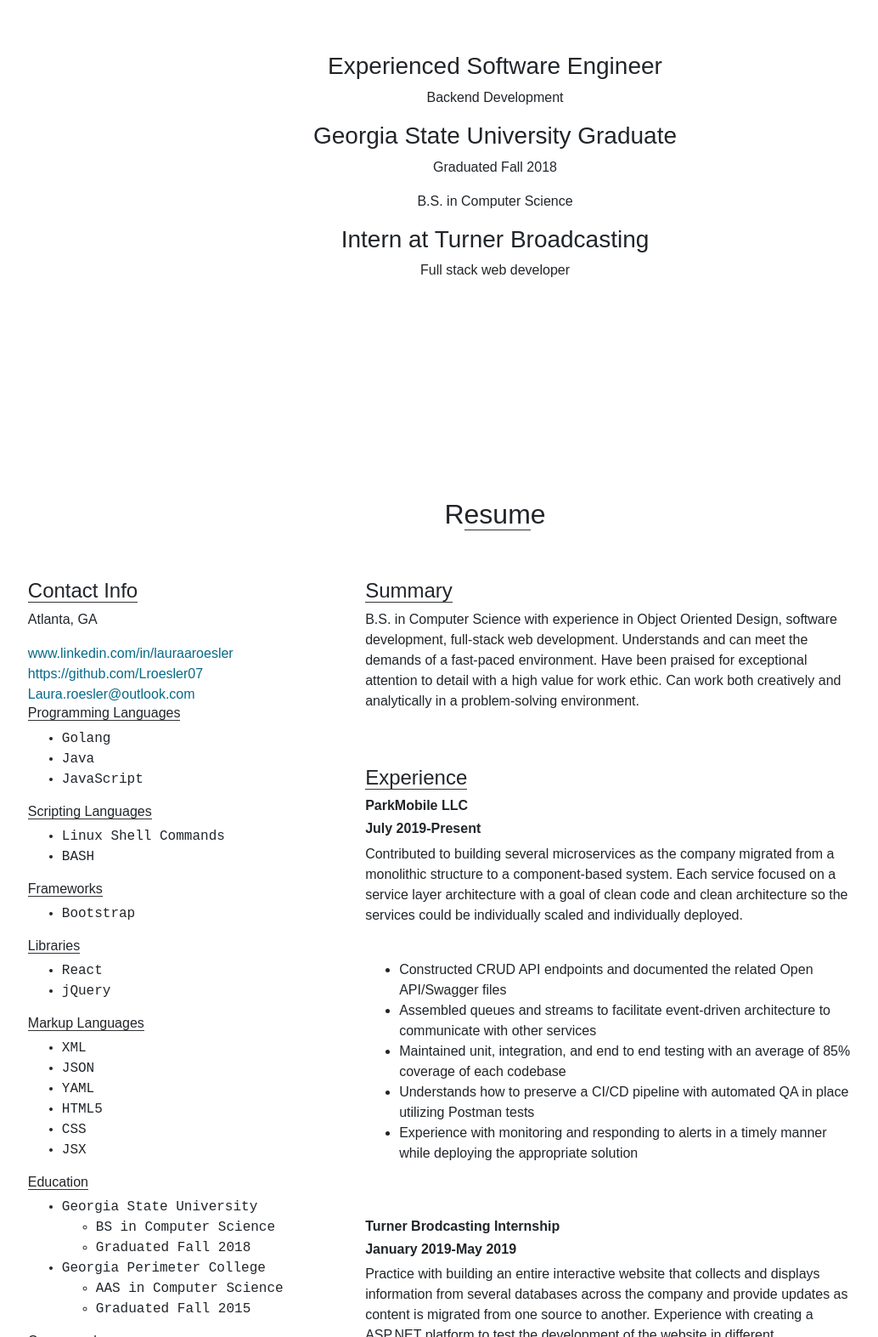
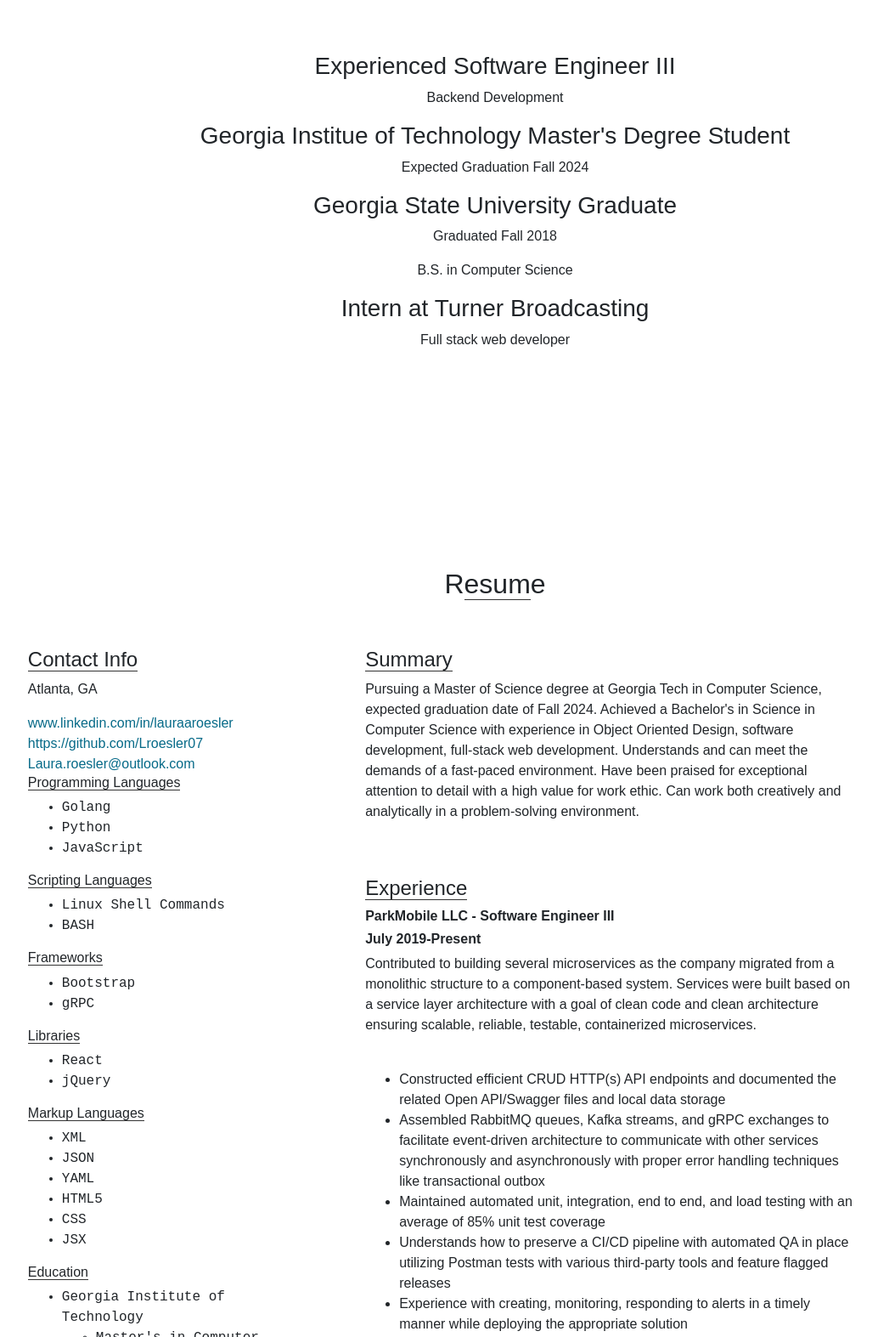
Before and after one commit to Lroesler07/Lroesler07.github.io, a plain HTML site: page index.html in a window 1280 px wide. Shown: the part 1227-2800 px from the top of the page at 85% size, without its empty margins (57-1091 px from the left). Drawn offline with nearby package versions, Linux system fonts and the light colour scheme.

Commit message:
Update index.html

```diff
--- a/index.html
+++ b/index.html
@@ -1,4 +1,3 @@
-
 <!doctype html>
 <html lang="en">
   <head>
@@ -89,7 +88,7 @@
 
     <div id="home" >
         <div class="card">
-            <p>Laura Ashley Roesler<br> &#9672<br>Software Engineer</p>
+            <p>Laura Ashley Roesler<br> &#9672<br>Software Engineer III</p>
         </div>
 
     </div> <!--home-->
@@ -99,8 +98,10 @@
 
             <img src="profSelfie.jpg" style="height:12em; width: 10em; margin-bottom: 5%;" class="img-thumbnail" alt="selfie">
 
-                        <h3>Experienced Software Engineer</h3>
+                        <h3>Experienced Software Engineer III</h3>
                         <p>Backend Development</p>
+                        <h3>Georgia Institue of Technology Master's Degree Student</h3>
+                        <p>Expected Graduation Fall 2024</p>
                         <h3>Georgia State University Graduate</h3>
                         <p>Graduated Fall 2018 </p>
                         <p>B.S. in Computer Science</p>
@@ -124,7 +125,7 @@
                 <h6><span>Programming Languages</span></h6>
                 <ul>
                     <li>Golang</li>
-                    <li>Java</li>
+                    <li>Python</li>
                     <li>JavaScript</li>
                 </ul>
                 <h6><span>Scripting Languages</span></h6>
@@ -135,6 +136,7 @@
                 <h6><span>Frameworks</span></h6>
                 <ul>
                     <li>Bootstrap</li>
+                    <li>gRPC</li>
                 </ul>
                 <h6><span>Libraries</span></h6>
                 <ul>
@@ -152,9 +154,14 @@
                 </ul>
                 <h6><span>Education</span></h6>
                 <ul>
+                    <li>Georgia Institute of Technology</li>
+                    <ul>
+                       <li> Master's in Computer Science</li>
+                       <li>Expected Graduation Fall 2024</li>
+                    </ul>
                     <li>Georgia State University</li>
                     <ul>
-                       <li> BS in Computer Science</li>
+                       <li> B.S. in Computer Science</li>
                        <li>Graduated Fall 2018</li>
                     </ul>
                     <li>Georgia Perimeter College</li>
@@ -165,32 +172,34 @@
                 </ul>
                 <h6><span>Coursework</span></h6>
                 <ul>
-                    <li>Semantic Web</li>
-                    <li>Big Data Programming</li>
-                    <li>Web Development</li>
+                    <li>Intro to Information Security</li>
+                    <li>Database Systems and Design</li>
+                    <li>Software Architechture and Design</li>
                     <li>Computer Networks</li>
                 </ul>
                 <h6><span>Certifications</span></h6>
                 <ul>
-                    <li>LinkedIn Learning: JavaScript Essential Training</li>
+                    <li>Amazon Web Services: Certificated Cloud Practitioner</li>
                     <li>LinkedIn Learning: React.js Essential Training</li>
                 </ul>
                </div>
                <div class="col-md-6 col-sm-12" style="text-align:left; padding-left: 5%">
                 <h4 style="padding-top: 2em;"><span>Summary</span></h4>
-                <p style="text-align:left">B.S. in Computer Science with experience in Object Oriented Design, software development, full-stack web development. Understands and can meet the demands of a fast-paced environment. Have been praised for exceptional attention to detail with a high value for work ethic. Can work both creatively and analytically in a problem-solving environment.</p><br>
+                <p style="text-align:left">Pursuing a Master of Science degree at Georgia Tech in Computer Science, expected graduation date of Fall 2024.  Achieved a Bachelor's in Science in Computer Science with experience in Object Oriented Design, software development, full-stack web development. Understands and can meet the demands of a fast-paced environment. Have been praised for exceptional attention to detail with a high value for work ethic. Can work both creatively and analytically in a problem-solving environment.</p><br>
                 <br>
                 <h4><span>Experience</span></h4>
-                <h6><b>ParkMobile LLC  </h6>
+                <h6><b>ParkMobile LLC - Software Engineer III </h6>
                 <h6>July 2019-Present</b></h6>
-                <p style="text-align:left">Contributed to building several microservices as the company migrated from a monolithic structure to a component-based system. Each service focused on a service layer architecture with a goal of clean code and clean architecture so the services could be individually scaled and individually deployed. </p><br>
+                <p style="text-align:left">Contributed to building several microservices as the company migrated from a monolithic structure to a component-based system. Services were built based on a service layer architecture with a goal of clean code and clean architecture ensuring scalable, reliable, testable, containerized microservices. </p><br>
                 <ul>
-                    <li class="experienceList">Constructed CRUD API endpoints and documented the related Open API/Swagger files</li>
-                    <li class="experienceList">Assembled queues and streams to facilitate event-driven architecture to communicate with other services</li>
-                    <li class="experienceList">Maintained unit, integration, and end to end testing with an average of 85% coverage of each codebase</li>
-                    <li class="experienceList">Understands how to preserve a CI/CD pipeline with automated QA in place utilizing Postman tests</li>
-                    <li class="experienceList">Experience with monitoring and responding to alerts in a timely manner while deploying the appropriate solution </li>
+                    <li class="experienceList">Constructed efficient CRUD HTTP(s) API endpoints and documented the related Open API/Swagger files and local data storage</li>
+                    <li class="experienceList">Assembled RabbitMQ queues, Kafka streams, and gRPC exchanges to facilitate event-driven architecture to communicate with other services synchronously and asynchronously with proper error handling techniques like transactional outbox</li>
+                    <li class="experienceList">Maintained automated unit, integration, end to end, and load testing with an average of 85% unit test coverage</li>
+                    <li class="experienceList">Understands how to preserve a CI/CD pipeline with automated QA in place utilizing Postman tests with various third-party tools and feature flagged releases</li>
+                    <li class="experienceList">Experience with creating, monitoring, responding to alerts in a timely manner while deploying the appropriate solution  </li>
+                    <li class="experienceList">Automated security scans to be built into the pipeline as well as maintaining weekly scans  </li>
                 </ul>
+                <p style="text-align:left">Tools and Languages: GoLang, AWS, Kafka, RabbitMq, PostGres, MySQL, DynamoDB,Redis, Kubernetes, DataDog, Humio, CircleCi, GitHub Actions, Kubernetes, Helm Charts, LaunchDarkly, Docker</p>
                 <br>
                 <br>
                 <h6><b>Turner Brodcasting Internship</h6>
@@ -218,7 +227,7 @@
         </div> <!--projects-->
 
     <div id="contact" style="margin-bottom: 30%; margin-top: 6em">
-            <h2  style="margin-top:10%; margin-bottom: 5%">Co<span>ntact M</span>e</h2>
+            <h2  style="margin-top:10%; margin-bottom: 5%">Co<span>nnect In</span>fo</h2>
             <div class="conatianer-fluid">
             <a href="https://github.com/Lroesler07"><img src="github.png" style="height:8em; width: 8em; margin-bottom: 5%;" class="img-thumbnail" alt="github"></a>
             <a href="https://www.linkedin.com/in/laura-roesler-74a82a165/"><img src="linkedin.png" style="height:8em; width:8em; margin-bottom: 5%;" class="img-thumbnail" alt="linkedin"></a>
```
